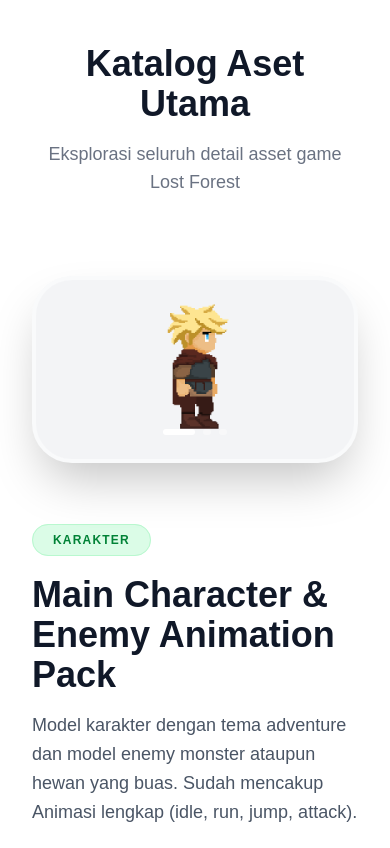
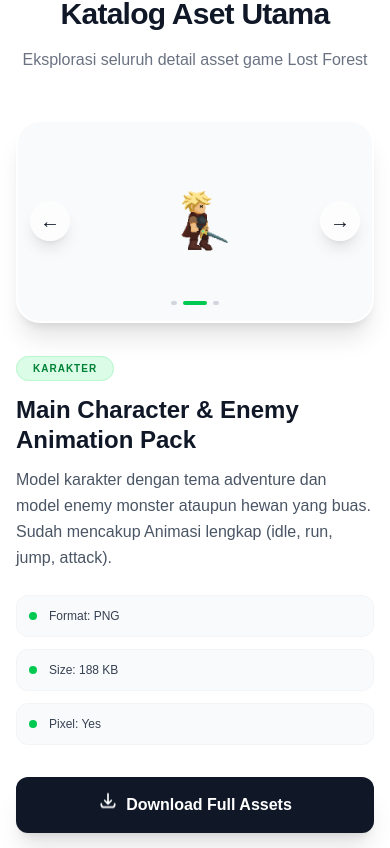
Before and after one commit to MuhamadFiqriPratama/Asset_LostForest, a Next.js app: page / in a window 390 px wide. Shown: the part 1716-2564 px from the top of the page. Built offline with nearby package versions, Linux system fonts and the light colour scheme.

Commit message:
perubahan final 2

```diff
--- a/src/components/GameAssets.tsx
+++ b/src/components/GameAssets.tsx
@@ -1,6 +1,6 @@
 'use client';
 
-import { useState } from 'react';
+import { useState, useEffect, useCallback } from 'react';
 
 export default function GameAssets() {
   const [assets, setAssets] = useState([
@@ -66,45 +66,66 @@ export default function GameAssets() {
       name: "All asset download package",
       description: "Seluruh asset yang sudah mencangkup, karakter, Environment, Item, dan UI pack yang sudah dikemas dalam satu file zip.",
       currentImg: 0,
-      images: ["Gif_pack/Tampilan_Game_Lost_Forest_2.png"], // Hanya 1 gambar untuk Package
+      images: ["Gif_pack/Tampilan_Game_Lost_Forest_2.png"],
       specs: ["Format: PNG", "Size: 125 KB", "Pixel: Yes"],
       downloadUrl: "/Packaging.zip"
     }
   ]);
 
-  const handleNext = (id: number) => {
-    setAssets(prev => prev.map(a => a.id === id ? { ...a, currentImg: (a.currentImg + 1) % a.images.length } : a));
-  };
+  // Fungsi navigasi yang dibungkus useCallback agar stabil
+  const handleNext = useCallback((id: number) => {
+    setAssets(prev => prev.map(a =>
+      a.id === id ? { ...a, currentImg: (a.currentImg + 1) % a.images.length } : a
+    ));
+  }, []);
 
-  const handlePrev = (id: number) => {
-    setAssets(prev => prev.map(a => a.id === id ? { ...a, currentImg: (a.currentImg - 1 + a.images.length) % a.images.length } : a));
-  };
+  const handlePrev = useCallback((id: number) => {
+    setAssets(prev => prev.map(a =>
+      a.id === id ? { ...a, currentImg: (a.currentImg - 1 + a.images.length) % a.images.length } : a
+    ));
+  }, []);
+
+  // Logika Auto-Slide
+  useEffect(() => {
+    const intervals = assets.map(asset => {
+      if (asset.images.length > 1) {
+        return setInterval(() => {
+          handleNext(asset.id);
+        }, 5000); // Berpindah setiap 5 detik
+      }
+      return null;
+    });
+
+    return () => {
+      intervals.forEach(interval => interval && clearInterval(interval));
+    };
+  }, [handleNext, assets.length]);
 
   return (
-    <section id="assets" className="py-24 px-8 bg-white">
+    <section id="assets" className="py-12 md:py-24 px-4 md:px-8 bg-white">
       <div className="max-w-7xl mx-auto">
-        <div className="mb-20 text-center">
-          <h2 className="text-4xl md:text-5xl font-extrabold text-gray-900 mb-4">Katalog Aset Utama</h2>
-          <p className="text-gray-500 text-lg">Eksplorasi seluruh detail asset game Lost Forest</p>
+        <div className="mb-12 md:mb-20 text-center">
+          <h2 className="text-3xl md:text-5xl font-extrabold text-gray-900 mb-4 tracking-tight">Katalog Aset Utama</h2>
+          <p className="text-gray-500 text-base md:text-lg">Eksplorasi seluruh detail asset game Lost Forest</p>
         </div>
 
-        <div className="space-y-40">
+        <div className="space-y-24 md:space-y-40">
           {assets.map((asset) => (
-            <div key={asset.id} className="flex flex-col lg:flex-row gap-16 items-start">
+            <div key={asset.id} className="flex flex-col lg:flex-row gap-8 md:gap-16 items-start">
 
               {/* Bagian Visual (Pratinjau Gambar) */}
-              <div className="lg:w-3/5 w-full lg:sticky lg:top-28">
-                <div className="relative group rounded-[2.5rem] overflow-hidden shadow-2xl bg-gray-100 border-4 border-gray-50">
-                  {/* Aspect Ratio 16:9 sesuai resolusi 1920x1080 */}
-                  <div className="aspect-video relative">
+              <div className="w-full lg:w-3/5 lg:sticky lg:top-28">
+                <div className="relative group rounded-3xl md:rounded-[2.5rem] overflow-hidden shadow-xl bg-gray-50 border-2 md:border-4 border-white">
+
+                  <div className="aspect-video relative w-full overflow-hidden">
                     {asset.images.map((img, idx) => {
-                      // Logika untuk mengatur padding agar gambar tidak terlalu "maju/zoom"
-                      let imageStyle = "object-cover";
+                      // Penyesuaian padding responsif agar gambar tidak terpotong di HP
+                      let imageStyle = "object-contain p-6 md:p-10";
 
                       if (asset.category === "Item") {
-                        imageStyle = "object-contain p-24"; // Paling mundur untuk item kecil
-                      } else if (asset.category === "UI Kit" || asset.category === "Environment") {
-                        imageStyle = "object-contain p-12"; // Mundur sedang untuk detail aset
+                        imageStyle = "object-contain p-12 md:p-24";
+                      } else if (asset.category === "UI Kit") {
+                        imageStyle = "object-contain p-8 md:p-14";
                       }
 
                       return (
@@ -112,7 +133,7 @@ export default function GameAssets() {
                           key={idx}
                           src={img}
                           className={`absolute inset-0 w-full h-full transition-all duration-700 ease-in-out ${
-                            idx === asset.currentImg ? 'opacity-100 scale-100' : 'opacity-0 scale-105'
+                            idx === asset.currentImg ? 'opacity-100 scale-100' : 'opacity-0 scale-95'
                           } ${imageStyle}`}
                           alt={asset.name}
                         />
@@ -120,16 +141,33 @@ export default function GameAssets() {
                     })}
                   </div>
 
-                  {/* Navigasi: Muncul otomatis hanya jika gambar lebih dari satu (Menghilangkan slide di Package) */}
+                  {/* Navigasi: Muncul jika gambar > 1 */}
                   {asset.images.length > 1 && (
                     <>
-                      <div className="absolute inset-y-0 left-0 right-0 flex items-center justify-between px-6 opacity-0 group-hover:opacity-100 transition-opacity duration-300">
-                        <button onClick={() => handlePrev(asset.id)} className="w-14 h-14 bg-white/20 backdrop-blur-xl rounded-full flex items-center justify-center text-white text-2xl hover:bg-white hover:text-green-600 transition-all shadow-2xl">←</button>
-                        <button onClick={() => handleNext(asset.id)} className="w-14 h-14 bg-white/20 backdrop-blur-xl rounded-full flex items-center justify-center text-white text-2xl hover:bg-white hover:text-green-600 transition-all shadow-2xl">→</button>
+                      <div className="absolute inset-y-0 left-0 right-0 flex items-center justify-between px-3 md:px-6 pointer-events-none">
+                        <button
+                          onClick={() => handlePrev(asset.id)}
+                          className="pointer-events-auto w-10 h-10 md:w-14 md:h-14 bg-white/60 md:bg-white/20 backdrop-blur-md rounded-full flex items-center justify-center text-gray-900 md:text-white text-xl hover:bg-white hover:text-green-600 transition-all shadow-lg"
+                        >
+                          ←
+                        </button>
+                        <button
+                          onClick={() => handleNext(asset.id)}
+                          className="pointer-events-auto w-10 h-10 md:w-14 md:h-14 bg-white/60 md:bg-white/20 backdrop-blur-md rounded-full flex items-center justify-center text-gray-900 md:text-white text-xl hover:bg-white hover:text-green-600 transition-all shadow-lg"
+                        >
+                          →
+                        </button>
                       </div>
-                      <div className="absolute bottom-6 left-1/2 -translate-x-1/2 flex gap-2">
+
+                      {/* Indikator Titik */}
+                      <div className="absolute bottom-4 md:bottom-6 left-1/2 -translate-x-1/2 flex gap-1.5 md:gap-2">
                         {asset.images.map((_, idx) => (
-                          <div key={idx} className={`h-1.5 rounded-full transition-all duration-300 ${idx === asset.currentImg ? 'w-8 bg-white' : 'w-2 bg-white/40'}`} />
+                          <div
+                            key={idx}
+                            className={`h-1 md:h-1.5 rounded-full transition-all duration-300 ${
+                              idx === asset.currentImg ? 'w-6 md:w-8 bg-green-500 md:bg-white' : 'w-1.5 md:w-2 bg-gray-300 md:bg-white/40'
+                            }`}
+                          />
                         ))}
                       </div>
                     </>
@@ -138,34 +176,34 @@ export default function GameAssets() {
               </div>
 
               {/* Bagian Detail Teks */}
-              <div className="lg:w-2/5 w-full space-y-8">
+              <div className="w-full lg:w-2/5 space-y-6 md:space-y-8">
                 <div>
-                  <span className="px-5 py-2 bg-green-100 text-green-700 rounded-full text-xs font-black uppercase tracking-widest border border-green-200">
+                  <span className="px-4 py-1.5 bg-green-100 text-green-700 rounded-full text-[10px] md:text-xs font-black uppercase tracking-widest border border-green-200">
                     {asset.category}
                   </span>
-                  <h3 className="text-4xl font-bold text-gray-900 mt-6 mb-4">{asset.name}</h3>
-                  <p className="text-gray-600 text-lg leading-relaxed">
+                  <h3 className="text-2xl md:text-4xl font-bold text-gray-900 mt-4 md:mt-6 mb-3 md:mb-4 leading-tight">{asset.name}</h3>
+                  <p className="text-gray-600 text-base md:text-lg leading-relaxed">
                     {asset.description}
                   </p>
                 </div>
 
-                <div className="grid grid-cols-2 gap-4">
+                <div className="grid grid-cols-1 sm:grid-cols-2 gap-3 md:gap-4">
                   {asset.specs.map((spec, i) => (
-                    <div key={i} className="p-4 bg-gray-50 rounded-2xl border border-gray-100 flex items-center gap-3">
-                      <div className="w-2 h-2 bg-green-500 rounded-full"></div>
-                      <span className="text-sm font-medium text-gray-700">{spec}</span>
+                    <div key={i} className="p-3 md:p-4 bg-gray-50 rounded-xl md:rounded-2xl border border-gray-100 flex items-center gap-3">
+                      <div className="w-2 h-2 bg-green-500 rounded-full shrink-0"></div>
+                      <span className="text-xs md:text-sm font-medium text-gray-700">{spec}</span>
                     </div>
                   ))}
                 </div>
 
-                <div className="pt-4">
+                <div className="pt-2">
                   <a
                     href={asset.downloadUrl}
                     download={`${asset.category}_Assets.zip`}
-                    className="group relative flex items-center justify-center gap-4 bg-gray-900 text-white py-5 rounded-2xl font-bold text-lg hover:bg-green-600 transition-all overflow-hidden shadow-2xl"
+                    className="group relative flex items-center justify-center gap-3 md:gap-4 bg-gray-900 text-white py-4 md:py-5 rounded-xl md:rounded-2xl font-bold text-base md:text-lg hover:bg-green-600 transition-all overflow-hidden shadow-xl"
                   >
-                    <span className="relative z-10 flex items-center gap-3">
-                      <svg className="w-6 h-6 animate-bounce" fill="none" stroke="currentColor" viewBox="0 0 24 24">
+                    <span className="relative z-10 flex items-center gap-2 md:gap-3">
+                      <svg className="w-5 h-5 md:w-6 md:h-6 animate-bounce" fill="none" stroke="currentColor" viewBox="0 0 24 24">
                         <path strokeLinecap="round" strokeLinejoin="round" strokeWidth="2" d="M4 16v1a3 3 0 003 3h10a3 3 0 003-3v-1m-4-4l-4 4m0 0l-4-4m4 4V4" />
                       </svg>
                       Download Full Assets
```
